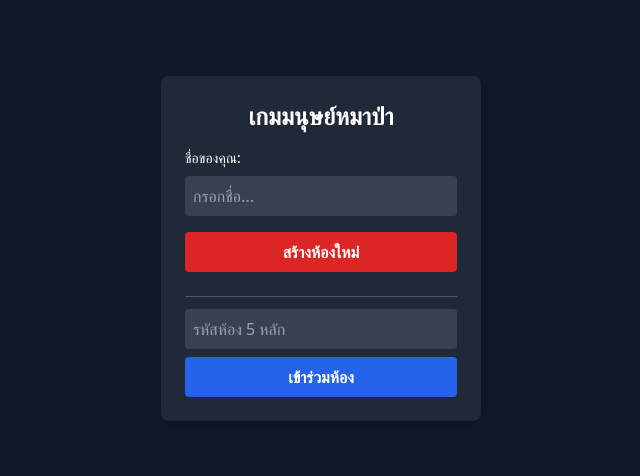
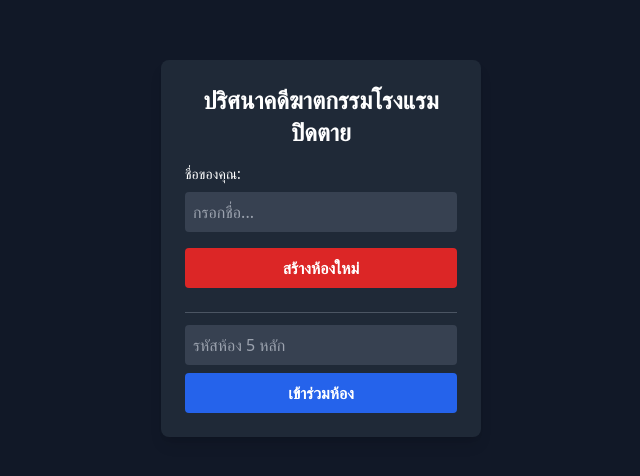
Before and after one commit to newjerc4/HM_mod, a plain HTML site: page index.html in a window 1280 px wide. Shown: the part 152-628 px from the top of the page, without its empty margins (319-959 px from the left). Drawn offline with nearby package versions, Linux system fonts and the light colour scheme.

Commit message:
Update 1

```diff
--- a/index.html
+++ b/index.html
@@ -10,7 +10,7 @@
 <body class="bg-gray-900 text-white flex justify-center items-center h-screen">
 
     <div class="bg-gray-800 p-6 rounded-lg shadow-lg w-80">
-        <h2 class="text-2xl font-bold mb-4 text-center">เกมมนุษย์หมาป่า</h2>
+        <h2 class="text-2xl font-bold mb-4 text-center">ปริศนาคดีฆาตกรรมโรงแรมปิดตาย</h2>
 
         <!-- ช่องกรอกชื่อ -->
         <label class="block mb-2 text-sm">ชื่อของคุณ:</label>
```
